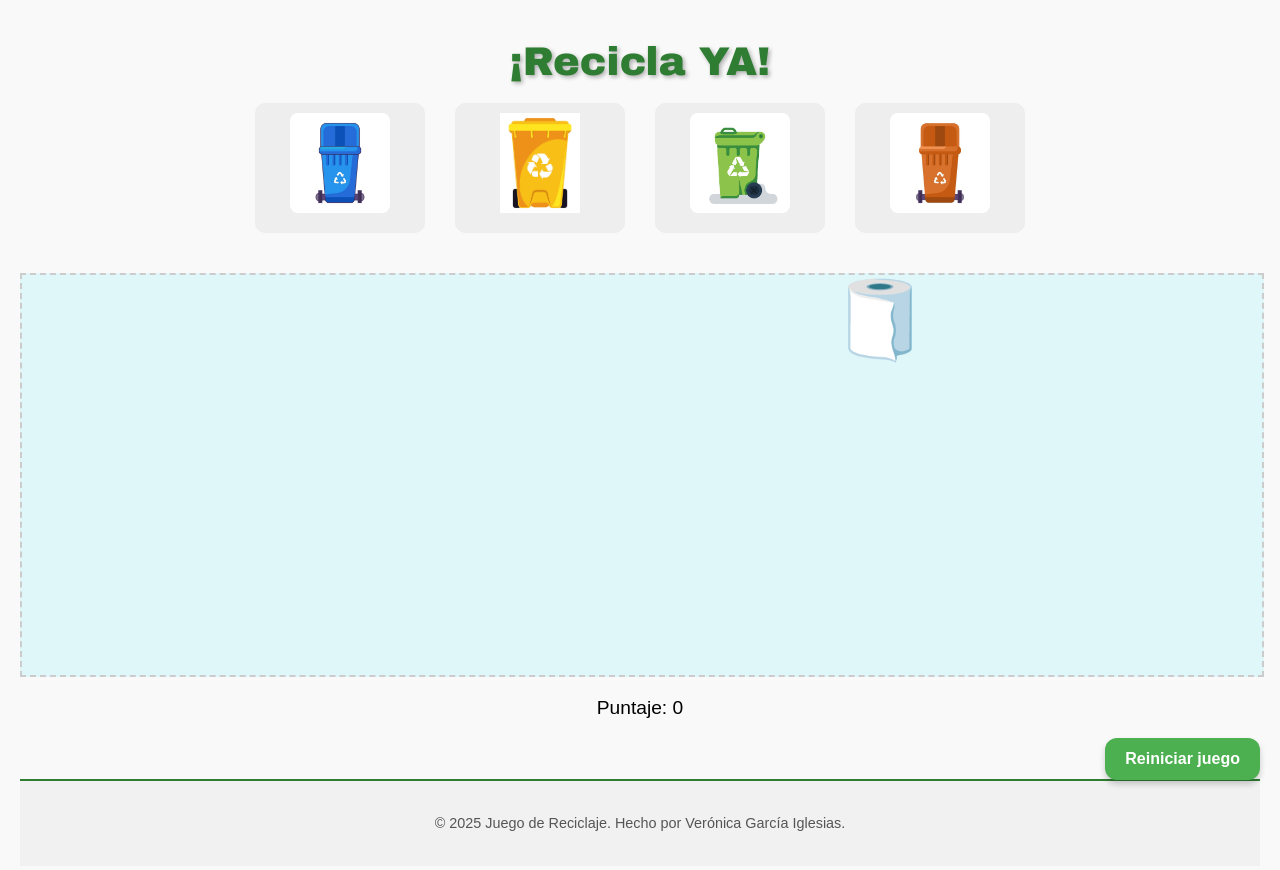
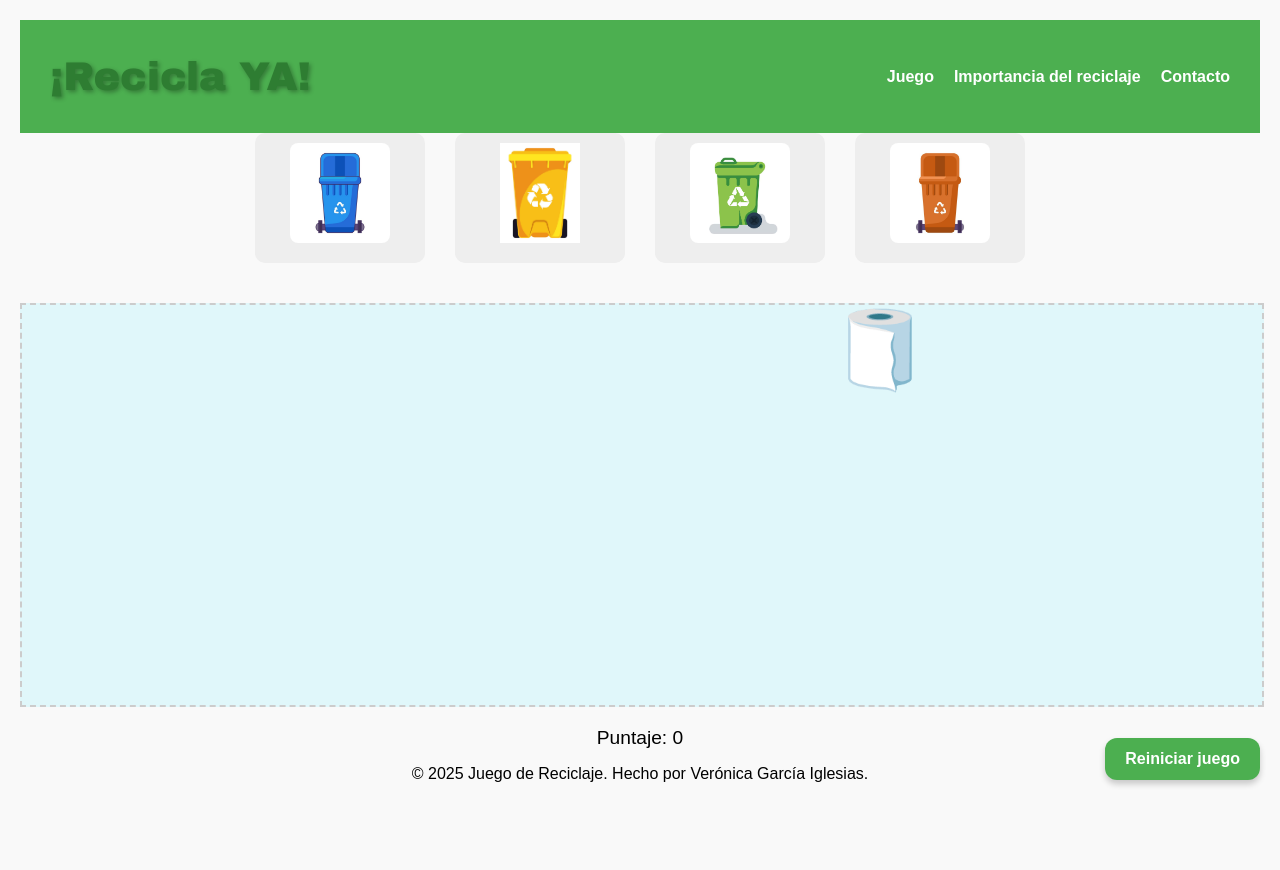
Before and after one commit to veronica-gi/recicla-ya, a plain HTML site: page index.html in a window 1280 px wide. After the commit the page ends 819 px from the top, so only its background shows below. Drawn offline with Linux system fonts and the light colour scheme.

Commit message:
feat: creacion de archivos para componentes header y footer

```diff
--- a/index.html
+++ b/index.html
@@ -8,9 +8,7 @@
 </head>
 <body>
 
-  <header>
-    <h1>¡Recicla YA!</h1>
-  </header>
+  <div id="header"></div>
 
   <main>
     <section class="zona-contenedores">
@@ -52,14 +50,13 @@
     </section>
   </main>
 
-  <section class="footer-section">
-  <footer class="footer-juego">
-    <p>&copy; 2025 Juego de Reciclaje. Hecho por Verónica García Iglesias.</p>
-  </footer>
-</section>
+  <div id="footer"></div>
+
 
 
   <script src="core/game.js"></script>
   <script src="ui/pages/gamePage.js"></script>
+  <script src="ui/js/loadHeader.js"></script>
+<script src="ui/js/loadFooter.js"></script>
 </body>
 </html>
--- /dev/null
+++ b/ui/components/footer.html
@@ -0,0 +1,3 @@
+<footer class="footer">
+  <p>&copy; 2025 Juego de Reciclaje. Hecho por Verónica García Iglesias.</p>
+</footer>
--- /dev/null
+++ b/ui/components/header.html
@@ -0,0 +1,12 @@
+<header class="site-header">
+  <div class="logo">
+    <h1>¡Recicla YA!</h1>
+  </div>
+  <nav class="main-nav">
+    <ul>
+      <li><a href="index.html">Juego</a></li>
+      <li><a href="info.html">Importancia del reciclaje</a></li>
+      <li><a href="#contacto">Contacto</a></li>
+    </ul>
+  </nav>
+</header>
--- /dev/null
+++ b/ui/css/header.css
@@ -0,0 +1,40 @@
+/* ==========================
+   Header y barra de navegación
+========================== */
+.site-header {
+  display: flex;
+  justify-content: space-between;
+  align-items: center;
+  padding: 15px 30px;
+  background-color: #4CAF50;
+  color: white;
+  box-shadow: 0 2px 5px rgba(0,0,0,0.2);
+  position: sticky;
+  top: 0;
+  z-index: 100;
+}
+
+.site-header .logo h1 {
+  margin: 0;
+  font-size: 1.8rem;
+  text-shadow: 1px 1px 3px rgba(0,0,0,0.2);
+}
+
+.main-nav ul {
+  list-style: none;
+  margin: 0;
+  padding: 0;
+  display: flex;
+  gap: 25px;
+}
+
+.main-nav ul li a {
+  color: white;
+  text-decoration: none;
+  font-weight: bold;
+  transition: color 0.2s;
+}
+
+.main-nav ul li a:hover {
+  color: #c8e6c9;
+}
--- a/ui/css/styles.css
+++ b/ui/css/styles.css
@@ -143,3 +143,30 @@ header h1 {
   color: #555;
   border-top: 2px solid #2e7d32;
 }
+
+.site-header {
+  display: flex;
+  justify-content: space-between;
+  align-items: center;
+  padding: 15px 30px;
+  background-color: #4CAF50;
+  color: white;
+}
+
+.site-header .main-nav ul {
+  list-style: none;
+  display: flex;
+  gap: 20px;
+  margin: 0;
+  padding: 0;
+}
+
+.site-header .main-nav ul li a {
+  color: white;
+  text-decoration: none;
+  font-weight: bold;
+}
+
+.site-header .main-nav ul li a:hover {
+  text-decoration: underline;
+}
--- /dev/null
+++ b/ui/js/loadFooter.js
@@ -0,0 +1,3 @@
+fetch('ui/components/footer.html')
+  .then(res => res.text())
+  .then(html => document.getElementById('footer').innerHTML = html);
--- /dev/null
+++ b/ui/js/loadHeader.js
@@ -0,0 +1,8 @@
+document.addEventListener("DOMContentLoaded", () => {
+  fetch("ui/components/header.html")
+    .then(response => response.text())
+    .then(data => {
+      document.getElementById("header").innerHTML = data;
+    })
+    .catch(err => console.error("No se pudo cargar el header:", err));
+});
```
Also changed, not shown: info.html (added, +46 -0 lines).
